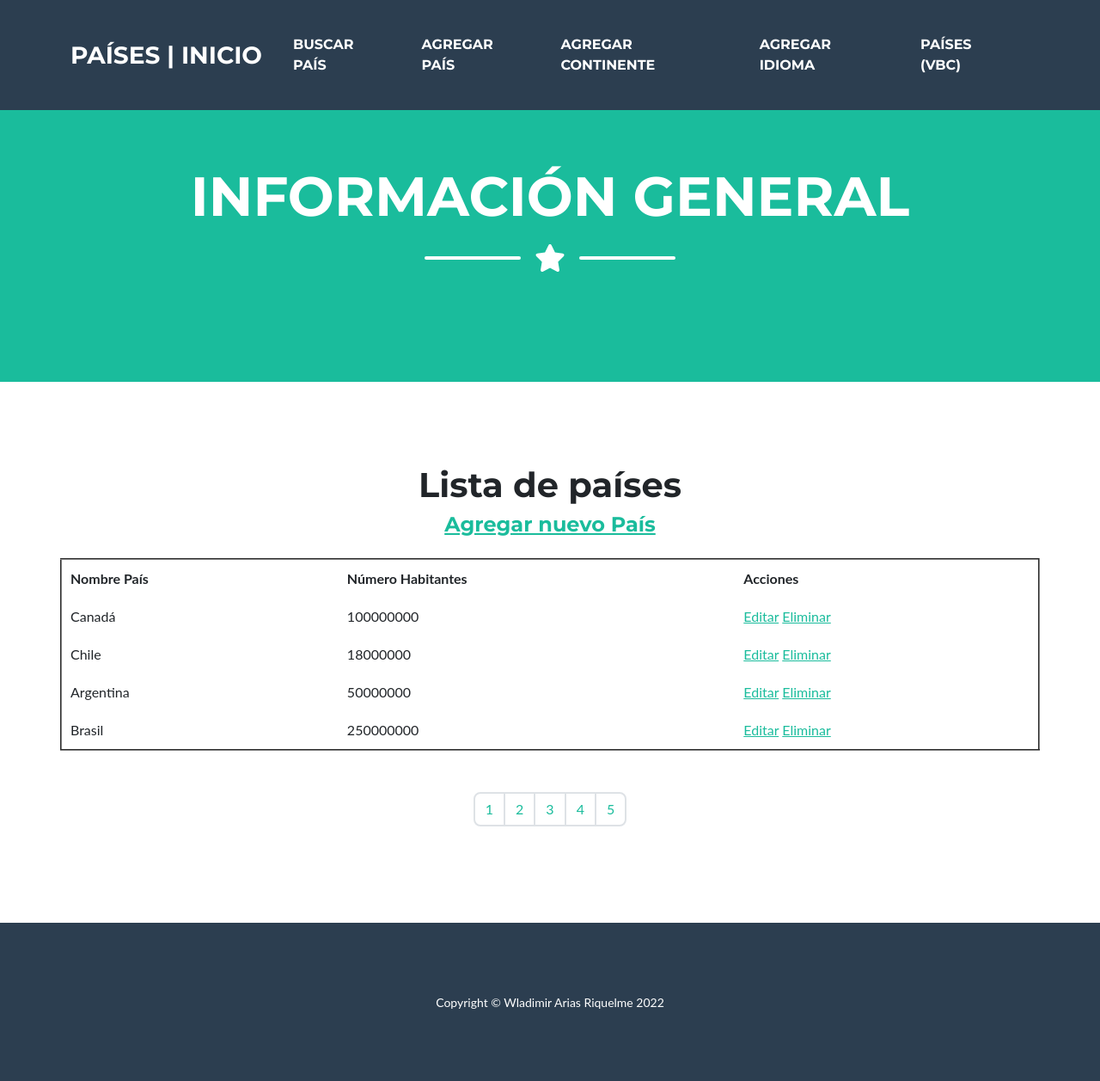
After one commit to wladimirarias/entrega1arias, a Django app: page /paisesvbc/ in a window 1280 px wide. The commit adds this page. Shown: the whole page at 86% size. Run offline with Django 4.2, Linux system fonts and the light colour scheme; data comes from the database, SQL or seed files in the repository; both versions use the stored data as it was after the commit; some libraries are stand-ins or nearby versions.

Commit message:
mejoras 21/11

```diff
--- a/app/templates/app/agregar_pais.html
+++ b/app/templates/app/agregar_pais.html
@@ -29,6 +29,7 @@
         <tr>
             <th>Nombre País</th>
             <th>Número Habitantes</th>
+            <th>Acciones</th>
         </tr>
     </thead>
 
@@ -37,8 +38,7 @@
         <tr>
             <td>{{ pais.nombre_pais }}</td>
             <td>{{ pais.num_habitantes }}</td>
-            <td><a href="{% url 'app-paises-editar' pais.id %}">Editar</a></td>
-            <td><a href="#">Eliminar</a></td>
+            <td><a href="{% url 'app-paises-editar' pais.id %}">Editar</a><a href="{% url 'app-paises-borrar' pais.id %}">Eliminar</a> </td>
         </tr>
         {% endfor %}
     </tbody>
--- a/app/templates/app/base.html
+++ b/app/templates/app/base.html
@@ -24,6 +24,7 @@
                     <li class="nav-item mx-0 mx-lg-1"><a class="nav-link py-3 px-0 px-lg-3 rounded" href="{% url 'app-paises-crear' %}">Agregar País</a></li>
                     <li class="nav-item mx-0 mx-lg-1"><a class="nav-link py-3 px-0 px-lg-3 rounded" href="{% url 'app-continentes-crear' %}">Agregar Continente</a></li>
                     <li class="nav-item mx-0 mx-lg-1"><a class="nav-link py-3 px-0 px-lg-3 rounded" href="{% url 'app-idiomas-crear' %}">Agregar Idioma</a></li>
+                    <li class="nav-item mx-0 mx-lg-1"><a class="nav-link py-3 px-0 px-lg-3 rounded" href="{% url 'app-paisesvbc' %}">Países (VBC)</a></li>
                 </ul>
             </div>
         </div>
@@ -41,9 +42,7 @@
     <section class="page-section portfolio" id="portfolio">
         <div class="container">
             <div class="row justify-content-center" align="center">
-                {% block contenido %}
-
-                {% endblock %}
+                {% block contenido %} {% endblock %}
             </div>
         </div>
     </section>
--- /dev/null
+++ b/app/templates/app/paginator_django.html
@@ -0,0 +1,46 @@
+{% if paginator.num_pages > 1%}
+<div class="d-flex justify-content-center">
+    <ul class="pagination">
+        {% if object_list.has_previous %}
+            <li class="page-item d-none d-sm-block"><a class="page-link" href="?page={{ object_list.previous_page_number }}#pagtable">Anterior</a></li>
+        {% endif %}
+        {% for page in paginator.page_range %}
+            {% if forloop.last and page != object_list.number and paginator.num_pages > 7 %}
+                {% if object_list.next_page_number != paginator.num_pages%}
+                <li class="page-item">
+                    <a class="page-link" href="?page={{ object_list.number | add:1}}#pagtable">...</a>
+                </li>
+                {% endif %}
+            <li class="page-item">
+                    <a class="page-link" href="?page={{paginator.num_pages}}#pagtable">{{paginator.num_pages}}</a>
+            </li>
+            {% endif %}
+            {% if page == object_list.number and page > 7 %}
+            <li class="page-item">
+                <a class="page-link" href="?page={{ page | add:-1 }}#pagtable">...</a>
+            </li>
+            {% endif %}
+            {% if page < 7 or page == object_list.number %}
+            <li class="page-item {% if page == object_list.number %}active{% endif %}">
+                <a class="page-link" href="?page={{ page }}#pagtable">{{ page }}</a>
+            </li>
+            {% endif %}
+        {% endfor %}
+        {% if object_list.has_next %}
+            <li class="page-item d-none d-sm-block">
+                <a class="page-link" href="?page={{ object_list.next_page_number }}#pagtable">Siguiente</a>
+            </li>
+        {% endif %}
+    </ul>
+</div>
+<div class="d-flex justify-content-center d-sm-none">
+    {% if object_list.has_previous %}
+        <span class="page-item"><a  class="page-link" href="?page={{ object_list.previous_page_number }}#pagtable">Anterior</a></span>
+    {% endif %}
+    {% if object_list.has_next %}
+        <span class="page-item"><a class="page-link" href="?page={{ object_list.next_page_number }}#pagtable">Siguiente</a></span>
+    {% endif %}
+    <br>
+    <br>
+</div>
+{% endif %}
--- /dev/null
+++ b/app/templates/app/paises_list.html
@@ -0,0 +1,36 @@
+{% extends 'app/base.html' %} {% block contenido %}
+
+<h1>Lista de países</h1>
+
+<h4><a href="#">Agregar nuevo País</a></h4>
+<p></p>
+<table cellspacing="10" cellpadding="10" border="2">
+    <thead>
+        <tr>
+            <th>Nombre País</th>
+            <th>Número Habitantes</th>
+            <th>Acciones</th>
+        </tr>
+    </thead>
+
+    <tbody>
+        {% for pais in object_list %}
+        <tr>
+            <td>{{ pais.nombre_pais }}</td>
+            <td>{{ pais.num_habitantes }}</td>
+            <td><a href="#">Editar</a> <a href="#">Eliminar</a></td>
+        </tr>
+        {% endfor %}
+    </tbody>
+
+</table>
+
+<div class="divider-custom divider-light">
+    <div class="divider-custom-line"></div>
+</div>
+
+<div>
+    {% include 'app/paginator_django.html' %}
+</div>
+
+{% endblock %}
--- a/app/urls.py
+++ b/app/urls.py
@@ -9,8 +9,16 @@ urlpatterns = [
     path("paises/actualizar/<id>/", edit_pais, name="app-paises-editar"),
     path("paises/borrar/<id>/", eliminar_pais, name="app-paises-borrar"),
     path("paises/buscar/resultados", resultados_busqueda_paises, name="app-paises-buscar-resultados"),
-    path("contienentes/", continentes, name="app-continentes"),
+    path("continentes/", continentes, name="app-continentes"),
+    path("continentes/actualizar/<id>/", edit_continente, name="app-continentes-editar"),
+    path("continentes/borrar/<id>/", eliminar_continente, name="app-continentes-borrar"),
     path("continentes/crear/", creacion_continente, name="app-continentes-crear"),
     path("idiomas/", idiomas, name="app-idiomas"),
-    path("idiomas/crear/", creacion_idioma, name="app-idiomas-crear")
+    path("idiomas/actualizar/<id>/", edit_idioma, name="app-idiomas-editar"),
+    path("idiomas/borrar/<id>", eliminar_idioma, name="app-idiomas-borrar"),
+    path("idiomas/crear/", creacion_idioma, name="app-idiomas-crear"),
+
+    #Definición rutas VBC
+
+    path("paisesvbc/", PaisesList.as_view(), name="app-paisesvbc")
 ]
--- a/app/views.py
+++ b/app/views.py
@@ -4,7 +4,11 @@ from app.models import Pais, Continente, Idioma
 from app.forms import PaisFormulario, ContinenteFormulario, IdiomaFormulario
 from django.core.paginator import Paginator
 from django.http import Http404
-# Create your views here.
+
+#Import vistas basadas en Clases
+from django.views.generic import ListView, DetailView, CreateView, UpdateView, DeleteView
+
+# Creación vistas
 
 def inicio (request):
     return render(request, 'app/index.html')
@@ -95,12 +99,45 @@ def creacion_continente(request):
         formulario = ContinenteFormulario()
 
     continentes = Continente.objects.all().order_by('nombre_continente')
+    page = request.GET.get('page', 1)
 
-    contexto2 = {"continentes":continentes}
+    try:
+        paginator = Paginator(continentes, 5)
+        continentes = paginator.page(page)
+    except:
+        raise Http404
+
+    #contexto2 = {"continentes":continentes} Cambio por agregación de paginador
+    contexto2 = {"entity":continentes, "paginator":paginator}
     contexto = {"formulario":formulario}
 
     nuevo_contexto = {**contexto, **contexto2}
     return render(request, 'app/agregar_continente.html', nuevo_contexto)
+
+def edit_continente(request, id):
+    continente = Continente.objects.get(id=id)
+
+    if request.method == 'POST':
+        formulario = ContinenteFormulario(request.POST)
+
+        if formulario.is_valid():
+            data = formulario.cleaned_data
+
+            continente.nombre_continente = data["nombre_continente"]
+            continente.nivel_economia = data["nivel_economia"]
+            continente.save()
+            return redirect(creacion_continente)
+        else:
+            return render(request, "app/editar_continente.html", {"formulario": formulario, "errores": formulario.errors})
+    else:
+        formulario = ContinenteFormulario(initial={"nombre_continente":continente.nombre_continente, "nivel_economia":continente.nivel_economia})
+        return render(request, "app/editar_continente.html", {"formulario":formulario, "errores":""})
+
+def eliminar_continente(request, id):
+    continente = Continente.objects.get(id=id)
+    continente.delete()
+
+    return redirect(creacion_continente)
 
 def idiomas (request):
     return render(request, 'app/agregar_idioma.html')
@@ -120,9 +157,49 @@ def creacion_idioma(request):
         formulario = IdiomaFormulario()
 
     idiomas = Idioma.objects.all().order_by('nombre_idioma')
+    page = request.GET.get('page', 1)
 
-    contexto2 = {"idiomas":idiomas}
+    try:
+        paginator = Paginator(idiomas, 5)
+        idiomas = paginator.page(page)
+    except:
+        raise Http404
+
+    #contexto2 = {"idiomas":idiomas}
+    contexto2 = {"entity":idiomas, "paginator":paginator}
     contexto = {"formulario":formulario}
 
     nuevo_contexto = {**contexto, **contexto2}
     return render(request, 'app/agregar_idioma.html', nuevo_contexto)
+
+def edit_idioma(request, id):
+    idioma = Idioma.objects.get(id=id)
+
+    if request.method == 'POST':
+        formulario = IdiomaFormulario(request.POST)
+
+        if formulario.is_valid():
+            data = formulario.cleaned_data
+
+            idioma.nombre_idioma = data["nombre_idioma"]
+            idioma.origen_idioma = data["origen_idioma"]
+            idioma.save()
+            return redirect(creacion_idioma)
+        else:
+            return render(request, "app/editar_idioma.html", {"formulario": formulario, "errores": formulario.errors})
+    else:
+        formulario = IdiomaFormulario(initial={"nombre_idioma":idioma.nombre_idioma, "origen_idioma":idioma.origen_idioma})
+        return render(request, "app/editar_idioma.html", {"formulario":formulario, "errores": ""})
+
+def eliminar_idioma(request, id):
+    idioma = Idioma.objects.get(id=id)
+    idioma.delete()
+
+    return redirect(creacion_idioma)
+
+#Creación vistas basadas en clases
+
+class PaisesList(ListView):
+    model = Pais
+    template_name = "app/paises_list.html"
+    paginate_by = 4
```
Also changed, not shown: app/templates/app/agregar_continente.html (+10 -1 lines), app/templates/app/agregar_idioma.html (+11 -1 lines), app/templates/app/editar_continente.html (added, +11 -0 lines), app/templates/app/editar_idioma.html (added, +11 -0 lines), db.sqlite3.
